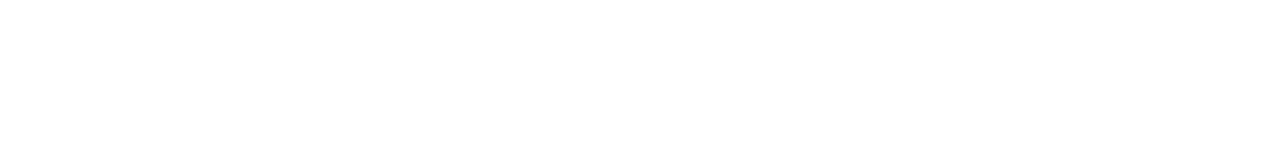
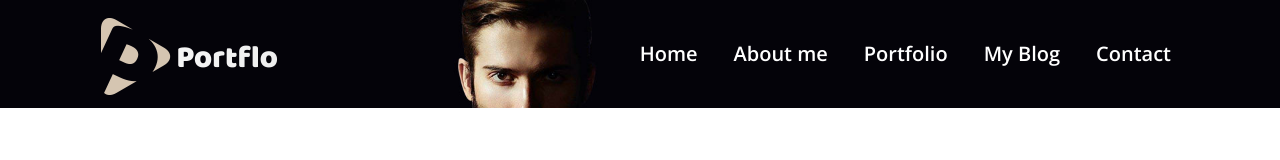
Before and after one commit to rifat-H/Mogan-bootstrap, a website built with Parcel: page src/index.html in a window 1280 px wide. Built offline with nearby package versions, Linux system fonts and the light colour scheme.

Commit message:
nav done

```diff
--- a/src/index.html
+++ b/src/index.html
@@ -26,9 +26,39 @@
     <header>
         <div class="container">
             <!-- nav start -->
+            <nav class="navbar navbar-expand-lg navbar-dark">
+                <a class="navbar-brand" href="#">
+                    <img src="images/logo.png" class="img-fluid" alt="">
+                </a>
+                <button class="navbar-toggler" type="button" data-toggle="collapse"
+                    data-target="#navbarSupportedContent" aria-controls="navbarSupportedContent" aria-expanded="false"
+                    aria-label="Toggle navigation">
+                    <span class="navbar-toggler-icon"></span>
+                </button>
+                <div class="collapse navbar-collapse" id="navbarSupportedContent">
+                    <ul class="navbar-nav ml-auto">
+                        <li class="nav-item">
+                            <a class="nav-link" href="#">Home</a>
+                        </li>
+                        <li class="nav-item">
+                            <a class="nav-link" href="#">About me</a>
+                        </li>
+                        <li class="nav-item">
+                            <a class="nav-link" href="#">Portfolio</a>
+                        </li>
+                        <li class="nav-item">
+                            <a class="nav-link" href="#">My Blog</a>
+                        </li>
+                        <li class="nav-item">
+                            <a class="nav-link" href="#">Contact</a>
+                        </li>
+                    </ul>
+                </div>
+            </nav>
             <!-- nav end -->
 
             <!-- banner start -->
+            <div class="banner"></div>
             <!-- banner end -->
 
         </div>
--- a/src/scss/_style.scss
+++ b/src/scss/_style.scss
@@ -28,15 +28,37 @@ body {
 
 // <!-- header start -->
 header {
-
+    background-color: #000;
+    background: url(../images/banner.jpg);
+    background-repeat: no-repeat;
+    background-attachment: fixed;
+    background-size: contain;
 
     //     <!-- nav start -->
+    nav {
+        .navbar-brand {
+            padding-top: 10px;
+        }
+
+        ul {
+            li {
+                padding-left: 20px;
+                a {
+                    color: #ffffff !important;
+                    font-size: 20px;
+                    line-height: 24px;
+                    font-family: $sans;
+                    font-weight: 600;
+                }
+            }
+        }
+    }
 
     //     <!-- nav end -->
 
     //     <!-- banner start -->
-    .banner {
-    }
+    .banner {}
+
     //     <!-- banner end -->
 }
 
```
